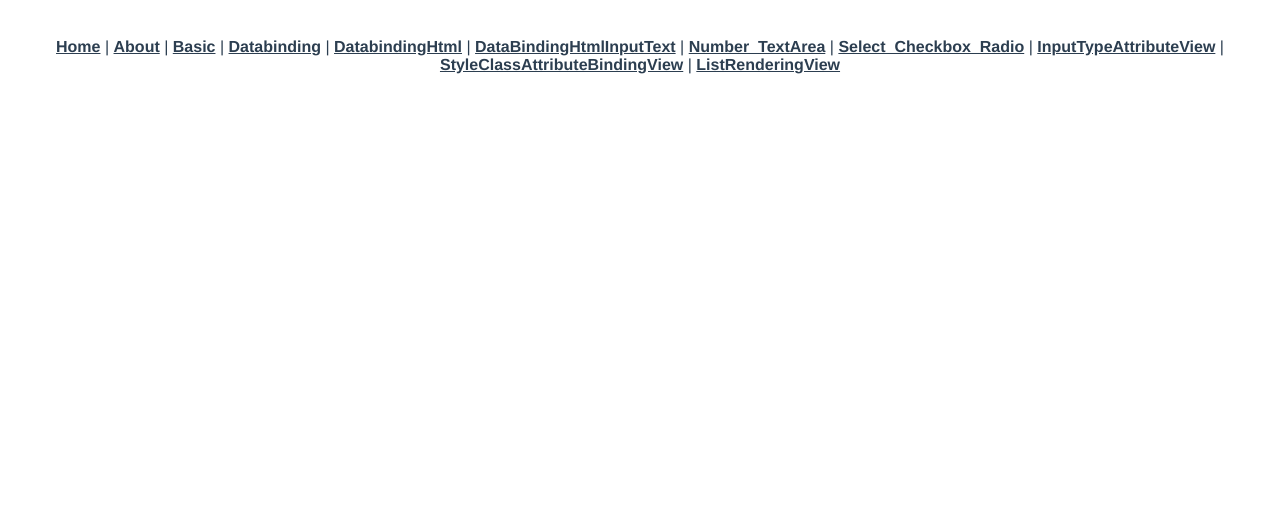
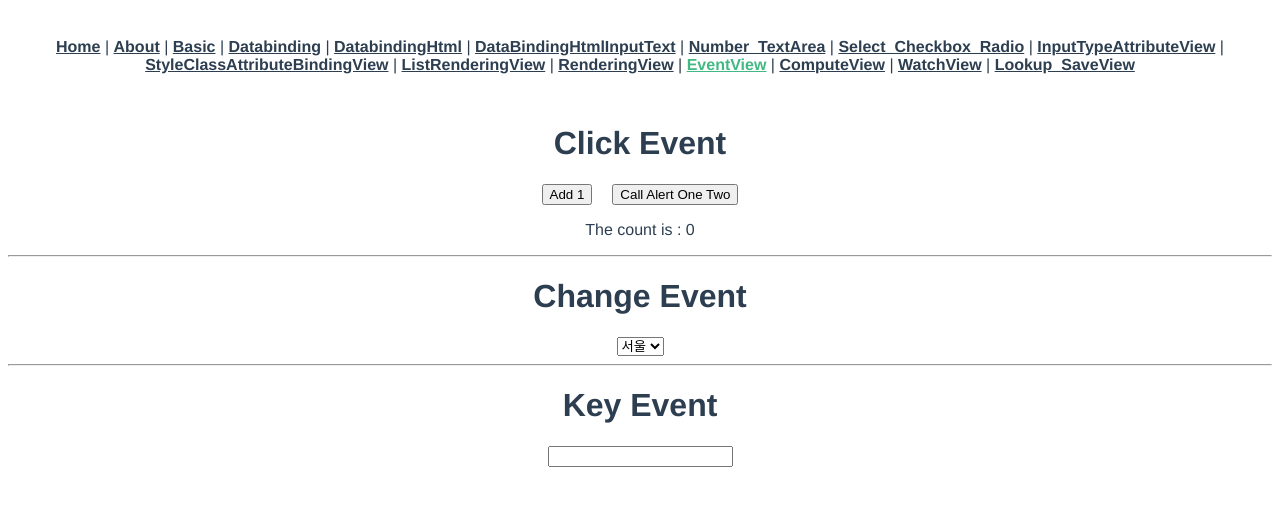
Before and after one commit to moreGet/Vue_Basic, a Vue app: page /EventView in a window 1280 px wide. Shown: the top 506 px of the page. Built offline with nearby package versions, Linux system fonts and the light colour scheme.

Commit message:
조회 저장 화면 만들기 해야함

```diff
--- a/src/App.vue
+++ b/src/App.vue
@@ -10,7 +10,12 @@
     <router-link to="/Select_Checkbox_Radio">Select_Checkbox_Radio</router-link> |
     <router-link to="/InputTypeAttributeView">InputTypeAttributeView</router-link> |
     <router-link to="/StyleClassAttributeBindingView">StyleClassAttributeBindingView</router-link> |
-    <router-link to="/ListRenderingView">ListRenderingView</router-link>
+    <router-link to="/ListRenderingView">ListRenderingView</router-link> |
+    <router-link to="/RenderingView">RenderingView</router-link> |
+    <router-link to="/EventView">EventView</router-link> |
+    <router-link to="/ComputeView">ComputeView</router-link> |
+    <router-link to="/WatchView">WatchView</router-link> |
+    <router-link to="/Lookup_SaveView">Lookup_SaveView</router-link>
   </nav>
   <router-view/>
 </template>
--- a/src/router/index.js
+++ b/src/router/index.js
@@ -58,7 +58,32 @@ const routes = [
   {
     path: '/ListRenderingView',
     name: 'ListRenderingView',
-    component: () => import(/* webpackChunkName: "InputTypeAttributeView" */ '../views/ListRenderingView.vue')
+    component: () => import(/* webpackChunkName: "ListRenderingView" */ '../views/ListRenderingView.vue')
+  },
+  {
+    path: '/RenderingView',
+    name: 'RenderingView',
+    component: () => import(/* webpackChunkName: "RenderingView" */ '../views/RenderingView.vue')
+  },
+  {
+    path: '/EventView',
+    name: 'EventView',
+    component: () => import(/* webpackChunkName: "EventView" */ '../views/EventView.vue')
+  },
+  {
+    path: '/ComputeView',
+    name: 'ComputeView',
+    component: () => import(/* webpackChunkName: "ComputeView" */ '../views/ComputeView.vue')
+  },
+  {
+    path: '/WatchView',
+    name: 'WatchView',
+    component: () => import(/* webpackChunkName: "WatchView" */ '../views/WatchView.vue')
+  },
+  {
+    path: '/Lookup_SaveView',
+    name: 'Lookup_SaveView',
+    component: () => import(/* webpackChunkName: "Lookup_SaveView" */ '../views/Lookup_SaveView.vue')
   }
 ]
 
--- /dev/null
+++ b/src/views/ComputeView.vue
@@ -0,0 +1,48 @@
+<template>
+  <div>
+    <!-- 기본적인 데이터 출력 방법 -->
+    <h1>Hello {{lastName}}{{firstName}} !</h1>
+
+    <!-- 메소드를 통한 데이터 출력 방법 -->
+    <h1>Hello {{getFullname()}} !</h1>
+
+    <!-- computed를 활용한 데이터 출력( JAVA로 치면 STATIC변수 ) -->
+    <h1>Hello {{fullName}} !</h1>
+
+    <!-- -->
+    <input type="text" v-model="lastName">
+    <input type="text" v-model="firstName">
+  </div>
+</template>
+
+<script>
+export default {
+  name: 'ComputeView',
+  components: {},
+  data () {
+    return {
+      firstName: '재석',
+      lastName: '유'
+    }
+  },
+  // 해당 필드 내부 에서는 참조하는 변수를 항상 리슨 하고 있음.
+  computed: {
+    fullName () {
+      return this.lastName + this.firstName
+    }
+  },
+  setup () {},
+  created () {}, // 컴포넌트가 실행되는 순간 바로 수행
+  mounted () {}, // DOM 객체가 로딩이 다 되는 순간 수행
+  unmounted () {}, // 현재 컴포넌트 에서 다른 컴포넌트로 이동 할때 수행
+  methods: {
+    getFullname () {
+      return this.lastName + this.firstName
+    }
+  } // 함수 정의를 위한 필드
+}
+</script>
+
+<style scoped>
+
+</style>
--- /dev/null
+++ b/src/views/EventView.vue
@@ -0,0 +1,70 @@
+<template>
+  <div>
+    <div>
+      <!-- Vue.js 는 Event 태그를 사용할때 v-on:click 대신 @click 로 대체 할 수 있다. -->
+      <!-- <button type="button" v-on:click="increaseCounter">Add 1</button> -->
+      <h1>Click Event</h1>
+      <button type="button" @click="increaseCounter">Add 1</button>
+      <button class="button-custom" type="button" @click="one(), two()" >Call Alert One Two</button>
+      <p>The count is : {{count}}</p>
+    </div>
+    <hr>
+    <div>
+      <h1>Change Event</h1>
+      <select v-model="city" @change="changeEvent">
+        <option value="서울">서울</option>
+        <option value="부산">부산</option>
+        <option value="제주">제주</option>
+      </select>
+    </div>
+    <hr>
+    <div>
+      <h1>Key Event</h1>
+      <input type="text" v-model="textValue" @keyup.enter="showKeyValue"/>
+      <!-- 아래는 아무 이벤트나 감지 -->
+      <!-- <input type="text" v-model="textValue" @keyup="showKeyValue"/> -->
+    </div>
+  </div>
+</template>
+
+<script>
+export default {
+  name: 'EventView',
+  components: {},
+  data () {
+    return {
+      count: 0,
+      city: '서울',
+      textValue: ''
+    }
+  },
+  setup () {},
+  created () {}, // 컴포넌트가 실행되는 순간 바로 수행
+  mounted () {}, // DOM 객체가 로딩이 다 되는 순간 수행
+  unmounted () {}, // 현재 컴포넌트 에서 다른 컴포넌트로 이동 할때 수행
+  methods: {
+    increaseCounter () {
+      this.count += 1
+    },
+    one () {
+      alert('One')
+    },
+    two () {
+      alert('Two')
+    },
+    changeEvent () {
+      alert(this.city)
+    },
+    showKeyValue () {
+      // tab, delete, esc, space, up, down, left, right
+      alert(this.textValue)
+    }
+  } // 함수 정의를 위한 필드
+}
+</script>
+
+<style scoped>
+.button-custom {
+  margin-left: 20px;
+}
+</style>
--- /dev/null
+++ b/src/views/Lookup_SaveView.vue
@@ -0,0 +1,26 @@
+<template>
+  <div>
+    <h1>{{sampleData}}</h1>
+  </div>
+</template>
+
+<script>
+export default {
+  name: 'Lookup_SaveView',
+  components: {},
+  data () {
+    return {
+      sampleData: 'Sample Data'
+    }
+  },
+  setup () {},
+  created () {}, // 컴포넌트가 실행되는 순간 바로 수행
+  mounted () {}, // DOM 객체가 로딩이 다 되는 순간 수행
+  unmounted () {}, // 현재 컴포넌트 에서 다른 컴포넌트로 이동 할때 수행
+  methods: {} // 함수 정의를 위한 필드
+}
+</script>
+
+<style scoped>
+
+</style>
--- /dev/null
+++ b/src/views/RenderingView.vue
@@ -0,0 +1,51 @@
+<template>
+<!-- v-if 는 false일때 태그 자체를 생성 하지 않음(랜더링 하지 않음) -->
+<!-- v-show 는 false일때 태그는 미리 생성해 놓고 display none 시킴 -->
+<!-- 자주 사용하게 되는 기능 같은경우 자원 최적화를 위해 v-show가 더 최적화적임 -->
+<div>
+  <div>
+    <h1>v-if, v-else</h1>
+    <label>bRender값이 true이면, h1 블록이 화면에 보여지게 됩니다.<input type="checkbox" v-model="bRender" /></label>
+    <h1 v-if="bRender">h1 블록</h1>
+    <h1 v-else>bRender 값 : {{bRender}}</h1>
+  </div>
+  <hr>
+  <div>
+    <h1>v-if, v-else, v-else-if</h1>
+    <input type="text" v-model="type" />
+    <h1 v-if="type=='A'">텍스트가 A 일때</h1>
+    <h1 v-else-if="type=='B'">텍스트가 B 일때</h1>
+    <h1 v-else-if="type=='C'">텍스트가 C 일때</h1>
+    <h1 v-else>텍스트가 A,B,C 이외 일때</h1>
+  </div>
+  <hr>
+  <div>
+    <h1>v-show</h1>
+    <label>bRender2값이 true이면, h1 블록이 화면에 보여지게 됩니다.<input type="checkbox" v-model="bRender2" /></label>
+    <h1 v-show="bRender2">h1 블록</h1>
+  </div>
+</div>
+</template>
+
+<script>
+export default {
+  name: 'RenderingView',
+  components: {},
+  data () {
+    return {
+      bRender: true,
+      bRender2: true,
+      type: 'A'
+    }
+  },
+  setup () {},
+  created () {}, // 컴포넌트가 실행되는 순간 바로 수행
+  mounted () {}, // DOM 객체가 로딩이 다 되는 순간 수행
+  unmounted () {}, // 현재 컴포넌트 에서 다른 컴포넌트로 이동 할때 수행
+  methods: {} // 함수 정의를 위한 필드
+}
+</script>
+
+<style scoped>
+
+</style>
--- /dev/null
+++ b/src/views/WatchView.vue
@@ -0,0 +1,61 @@
+<template>
+  <div>
+    <div>
+      <h1>watch 사용 안함</h1>
+      <!-- .number는 해당 input 필드의 값을 숫자로 인식 -->
+      <input type="text" v-model.number="x1" />
+      <input type="text" v-model.number="x2" />
+
+      <button type="button" @click="plusNumber">계산</button>
+      <input type="text" v-model="y" />
+    </div>
+    <hr>
+    <div>
+      <!-- watch의 사용은 자원소모가 심함(지속적인 실시간 참조) -->
+      <h1>watch 사용</h1>
+      <!-- .number는 해당 input 필드의 값을 숫자로 인식 -->
+      <input type="text" v-model.number="wx1" />
+      <input type="text" v-model.number="wx2" />
+      <input type="text" v-model="wy" />
+    </div>
+  </div>
+</template>
+
+<script>
+export default {
+  name: 'WatchView',
+  components: {},
+  data () {
+    return {
+      x1: 0,
+      x2: 0,
+      y: 0,
+      wx1: 0,
+      wx2: 0,
+      wy: 0
+    }
+  },
+  watch: {
+    // data 필드에 있는 필드만 사용가능 compute(신규 인스턴스 생성)랑 조금 다름
+    wx1 () {
+      this.wy = this.wx1 + this.wx2
+    },
+    wx2 () {
+      this.wy = this.wx1 + this.wx2
+    }
+  },
+  setup () {},
+  created () {}, // 컴포넌트가 실행되는 순간 바로 수행
+  mounted () {}, // DOM 객체가 로딩이 다 되는 순간 수행
+  unmounted () {}, // 현재 컴포넌트 에서 다른 컴포넌트로 이동 할때 수행
+  methods: {
+    plusNumber () {
+      this.y = this.x1 + this.x2
+    }
+  } // 함수 정의를 위한 필드
+}
+</script>
+
+<style scoped>
+
+</style>
```
Also changed, not shown: 2 other files (tests, documents, lock files or other folders).
